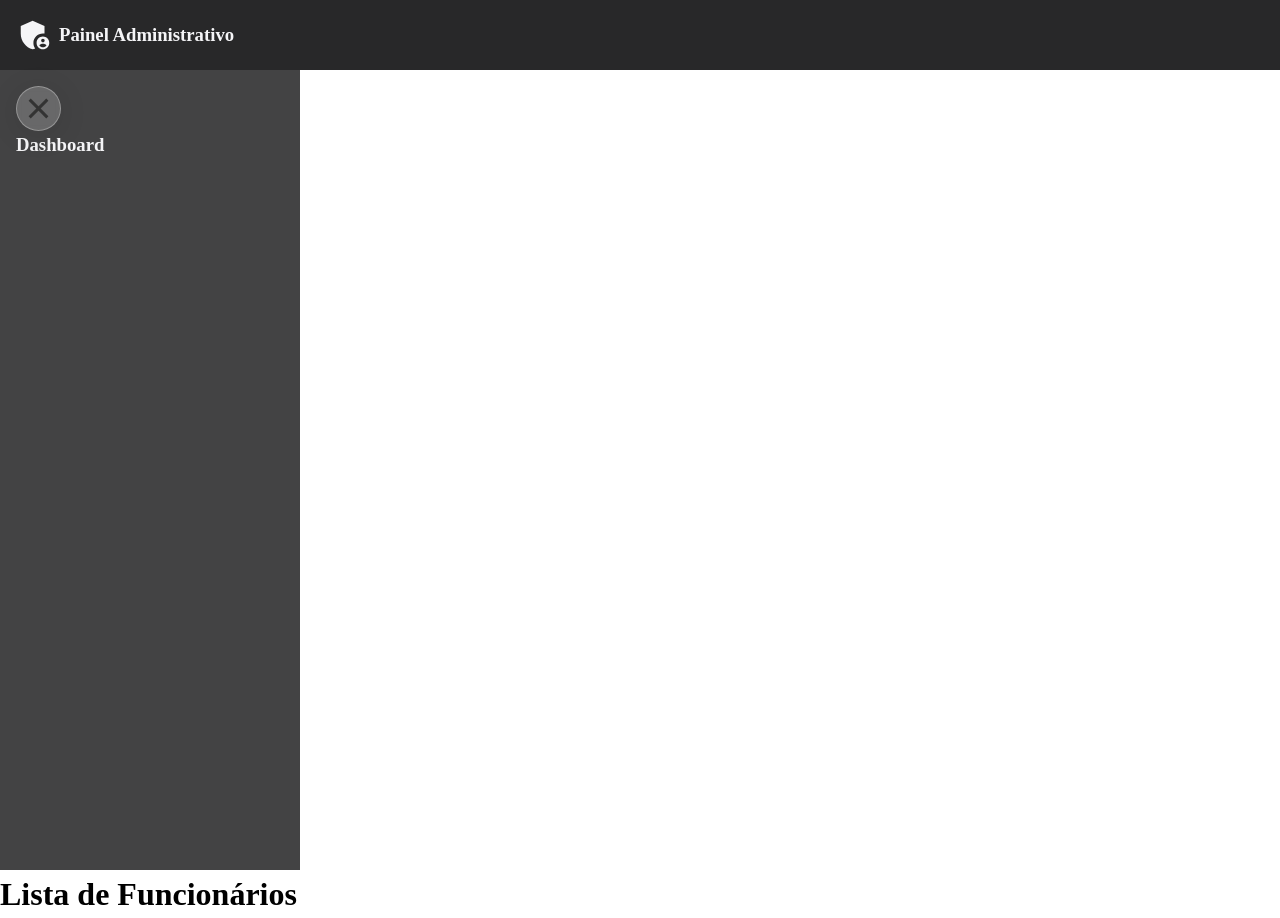
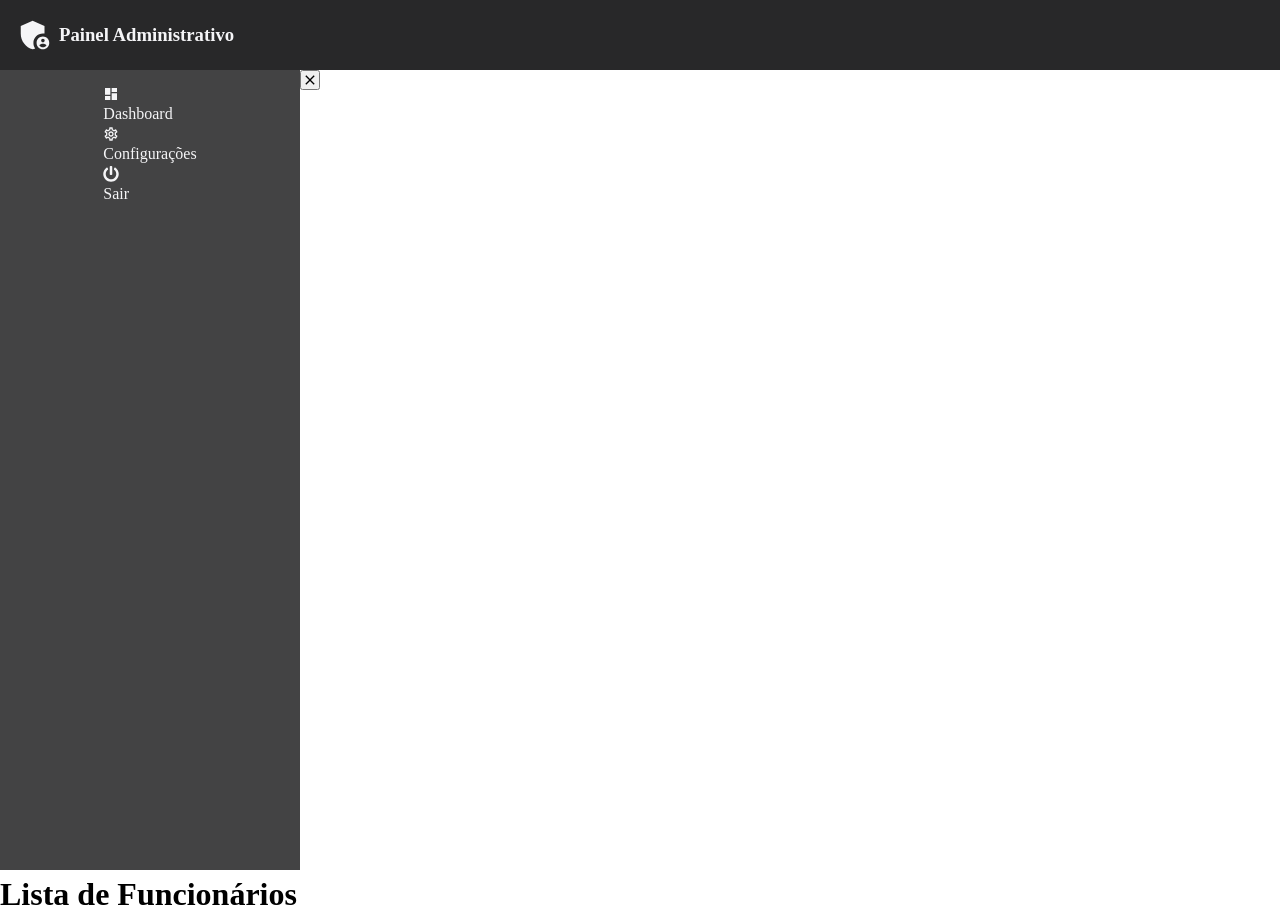
Before and after one commit to m-rcussilva/admin-panel, a Next.js app in the folder admin-panel-frontend/: page /employees in a window 1280 px wide. Built offline with nearby package versions, Linux system fonts and the light colour scheme.

Commit message:
sidebar toggle created

```diff
--- a/admin-panel-frontend/src/app/globals.css
+++ b/admin-panel-frontend/src/app/globals.css
@@ -61,3 +61,9 @@ h5,
 h6 {
     overflow-wrap: break-word;
 }
+
+ul {
+    list-style: none;
+    margin: 0;
+    padding: 0;
+}
--- a/admin-panel-frontend/src/components/Template.module.css
+++ b/admin-panel-frontend/src/components/Template.module.css
@@ -26,45 +26,29 @@
     overflow-wrap: break-word;
     padding: 1rem;
     color: var(--white-text-color);
+    position: relative;
+    transform: translateX(-100%);
+    transition: transform 0.3s ease-in-out;
+
+    display: flex;
+    align-items: center;
+    flex-direction: column;
 }
 
-.SidebarToggle {
-    position: relative;
-    display: flex;
-    align-items: center;
-    justify-content: center;
-    flex-direction: column;
-    cursor: pointer;
-
-    background: rgba(255, 255, 255, 0.2);
-    border-radius: 50%;
-    box-shadow: 0 4px 30px rgba(0, 0, 0, 0.1);
-    backdrop-filter: blur(5px);
-    -webkit-backdrop-filter: blur(5px);
-    border: 1px solid rgba(255, 255, 255, 0.3);
-
-    width: 45px;
-    height: 45px;
+.Toggle {
+    position: absolute;
+    top: 0;
+    right: -20px;
 }
 
-.Line {
-    width: 25px;
-    height: 3px;
-    background-color: #333;
-    margin: 8px;
-    transition: 0.4s;
+@media screen and (ma-width: 60px) {
+    .SidebarContainer {
+        display: flex;
+        align-items: center;
+        flex-direction: column;
+    }
 }
 
-.LineOne {
-    transform: rotate(45deg);
-    position: absolute;
+.OpenSidebar {
+    transform: translateX(0);
 }
-
-.LineTwo {
-    opacity: 0;
-}
-
-.LineThree {
-    transform: rotate(-45deg);
-    position: absolute;
-}
--- a/admin-panel-frontend/src/components/Template.tsx
+++ b/admin-panel-frontend/src/components/Template.tsx
@@ -1,5 +1,13 @@
+"use client"
+
+import { useState } from "react"
 import styles from "./Template.module.css"
 import { MdAdminPanelSettings } from "react-icons/md"
+import { GiHamburgerMenu } from "react-icons/gi"
+import { IoMdClose } from "react-icons/io"
+import { MdDashboard } from "react-icons/md"
+import { MdOutlineSettings } from "react-icons/md"
+import { FaPowerOff } from "react-icons/fa"
 
 interface TemplateProps {
     children: React.ReactNode
@@ -29,26 +37,40 @@ function Header() {
 }
 
 function Sidebar() {
+    const [isSidebarOpen, setIsSidebarOpen] = useState(false)
+
+    const toggleMenu = () => {
+        setIsSidebarOpen(!isSidebarOpen)
+    }
+
     return (
-        <aside className={styles.SidebarContainer}>
-            <div className={styles.SidebarToggle}>
-                <div
-                    className={`${styles.Line} ${styles.LineOne}`}
-                    id="lineOne"
-                ></div>
-                <div
-                    className={`${styles.Line} ${styles.LineTwo}`}
-                    id="lineTwo"
-                ></div>
-                <div
-                    className={`${styles.Line} ${styles.LineThree}`}
-                    id="lineThree"
-                ></div>
-            </div>
+        <aside
+            className={`${styles.SidebarContainer} ${
+                isSidebarOpen ? "" : styles.OpenSidebar
+            }`}
+        >
+            <button className={styles.Toggle} onClick={toggleMenu}>
+                <span>
+                    {isSidebarOpen ? <GiHamburgerMenu /> : <IoMdClose />}
+                </span>
+            </button>
 
-            <div>
-                <h3>Dashboard</h3>
-            </div>
+            <ul>
+                <li>
+                    <MdDashboard />
+                    <label htmlFor="">Dashboard</label>
+                </li>
+
+                <li>
+                    <MdOutlineSettings />
+                    <label htmlFor="">Configurações</label>
+                </li>
+
+                <li>
+                    <FaPowerOff />
+                    <label htmlFor="">Sair</label>
+                </li>
+            </ul>
         </aside>
     )
 }
```
